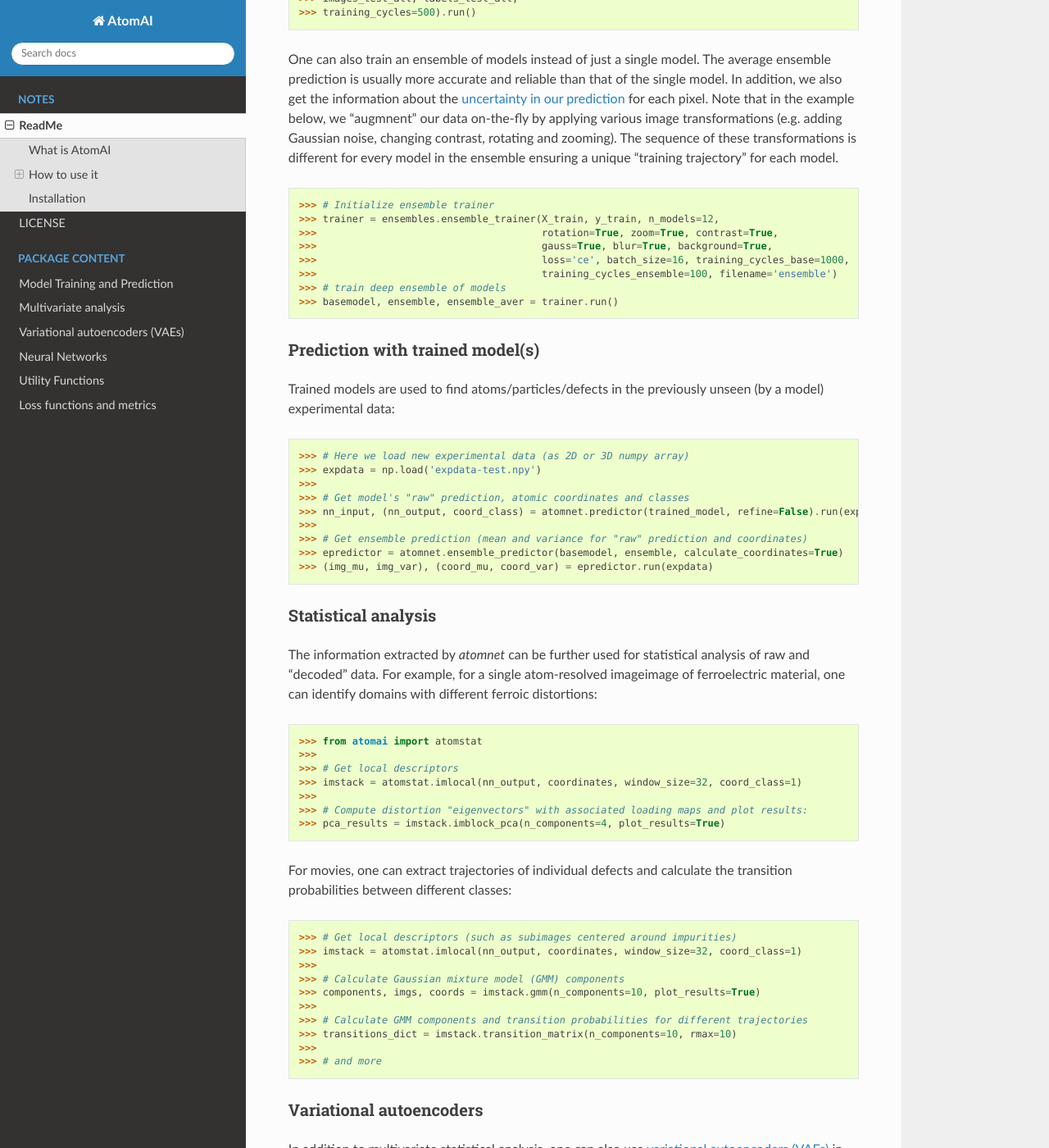
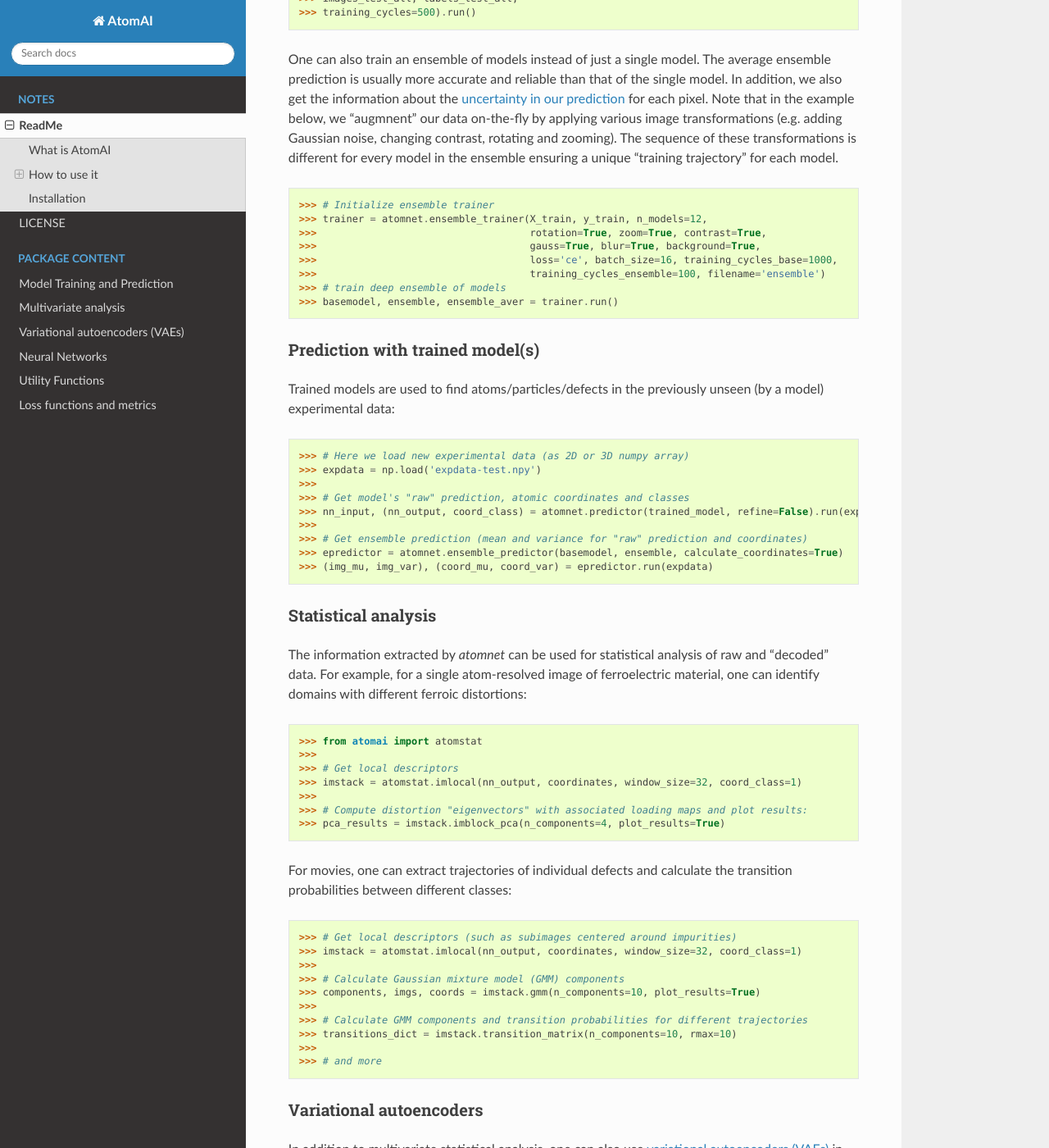
Before and after one commit to pycroscopy/atomai, a Sphinx documentation site: the page built from docs/source/README.rst, in a window 1280 px wide and 1400 px high, scrolled down 1144 px. Shown: the whole window at 82% size. Built offline with Sphinx 7.4.7 and the Read the Docs theme 2.0.0, drawn with Linux system fonts in a browser that asks for light colours.

Commit message:
Update README.rst

```diff
--- a/docs/source/README.rst
+++ b/docs/source/README.rst
@@ -73,11 +73,11 @@ Below is an example of how one can train a neural network for atom/defect findin
 One can also train an ensemble of models instead of just a single model. The average ensemble prediction is usually more accurate and reliable than that of the single model. In addition, we also get the information about the `uncertainty in our prediction <https://arxiv.org/abs/1612.01474>`_ for each pixel. Note that in the example below, we "augmnent" our data on-the-fly by applying various image transformations (e.g. adding Gaussian noise, changing contrast, rotating and zooming). The sequence of these transformations is different for every model in the ensemble ensuring a unique "training trajectory" for each model.
 
 >>> # Initialize ensemble trainer
->>> trainer = ensembles.ensemble_trainer(X_train, y_train, n_models=12,
->>>                                      rotation=True, zoom=True, contrast=True,
->>>                                      gauss=True, blur=True, background=True,
->>>                                      loss='ce', batch_size=16, training_cycles_base=1000,
->>>                                      training_cycles_ensemble=100, filename='ensemble')
+>>> trainer = atomnet.ensemble_trainer(X_train, y_train, n_models=12,
+>>>                                    rotation=True, zoom=True, contrast=True,
+>>>                                    gauss=True, blur=True, background=True,
+>>>                                    loss='ce', batch_size=16, training_cycles_base=1000,
+>>>                                    training_cycles_ensemble=100, filename='ensemble')
 >>> # train deep ensemble of models
 >>> basemodel, ensemble, ensemble_aver = trainer.run()
 
@@ -99,7 +99,7 @@ Trained models are used to find atoms/particles/defects in the previously unseen
 Statistical analysis
 ^^^^^^^^^^^^^^^^^^^^
 
-The information extracted by *atomnet* can be further used for statistical analysis of raw and "decoded" data. For example, for a single atom-resolved imageimage of ferroelectric material, one can identify domains with different ferroic distortions:
+The information extracted by *atomnet* can be used for statistical analysis of raw and "decoded" data. For example, for a single atom-resolved image of ferroelectric material, one can identify domains with different ferroic distortions:
 
 >>> from atomai import atomstat
 >>>
```
